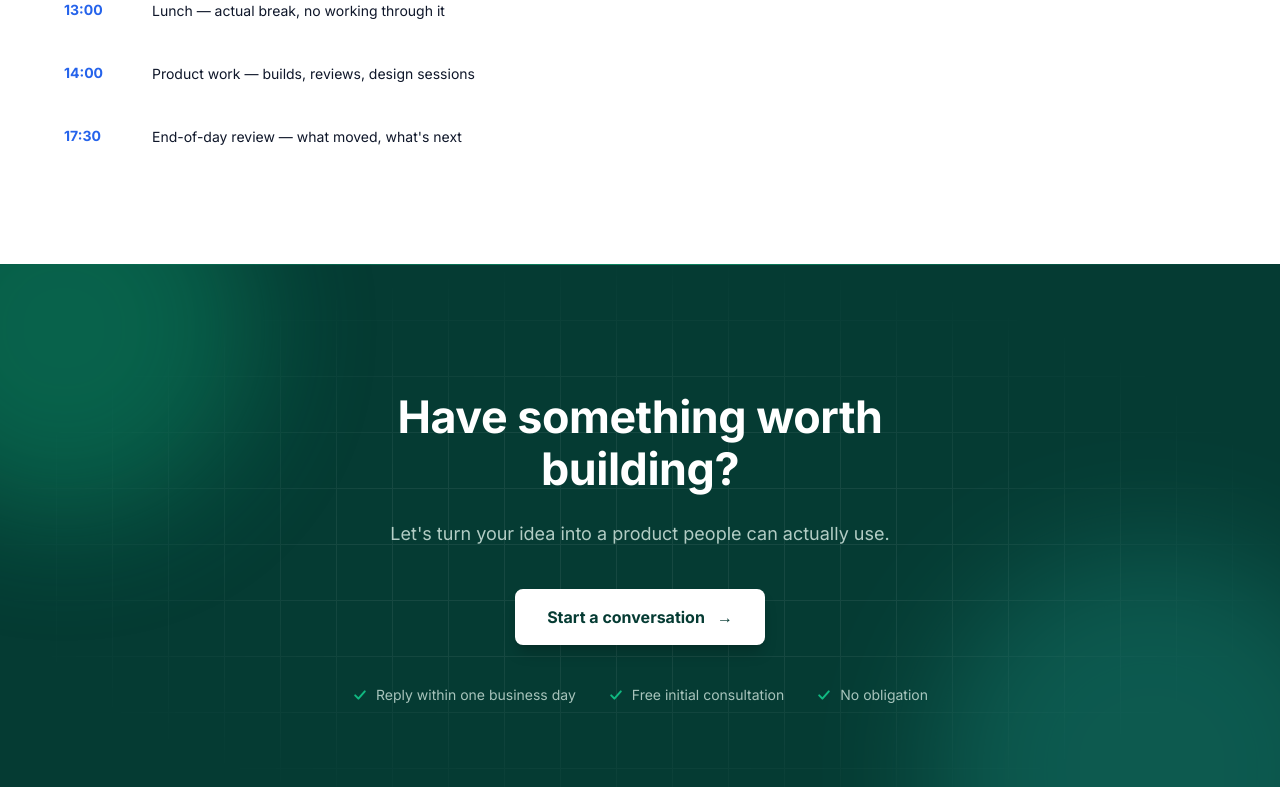
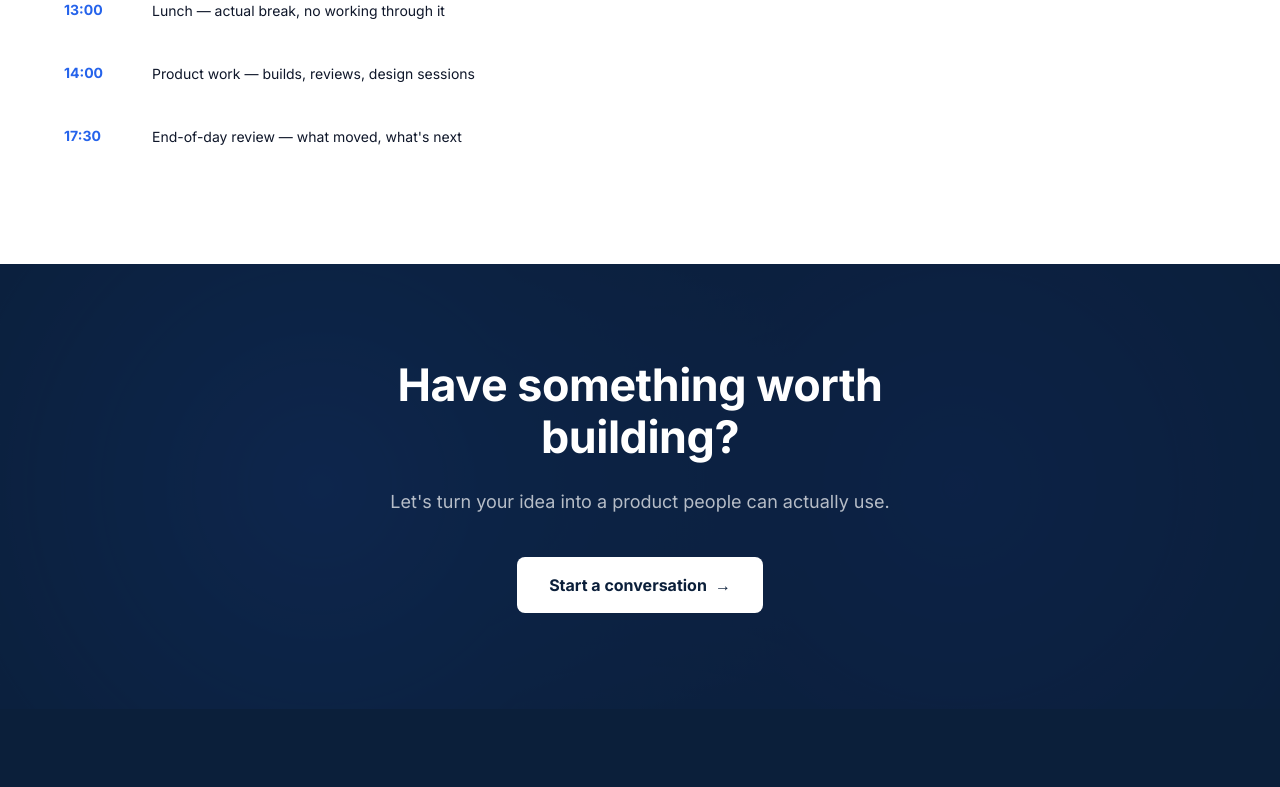
Before and after one commit to Ayan-0011/NextTech, a React (Vite) app: page /life in a window 1280 px wide. Shown: the part 2460-3247 px from the top of the page. Built offline with nearby package versions, Linux system fonts and the light colour scheme.

Commit message:
not found

```diff
--- a/src/App.jsx
+++ b/src/App.jsx
@@ -13,12 +13,13 @@ import Footer from "./components/layout/Footer";
 import ScrollToTop from "./components/page-transition/ScrollToTop";
 import PageTransition from "./components/page-transition/PageTransition";
 import BackToTopButton from "./components/buttons/BackToTopButton";
+import NotFound from "./pages/NotFound";
 // import PageTransition from "./components/page-transition/PageTransition";
 
 export default function App() {
   return (
     <BrowserRouter>
-      <PageTransition/>
+      <PageTransition />
       <ScrollToTop />
       <Navbar />
       <Routes>
@@ -31,9 +32,11 @@ export default function App() {
         <Route path="/careers" element={<CareersPage />} />
         <Route path="/life" element={<LifeAtCompanyPage />} />
         <Route path="/contact" element={<ContactPage />} />
+        <Route path="*" element={<NotFound />} />
+
       </Routes>
       <Footer />
-      <BackToTopButton/>
+      <BackToTopButton />
     </BrowserRouter>
   );
 }
--- /dev/null
+++ b/src/pages/NotFound.jsx
@@ -0,0 +1,75 @@
+
+import { Link } from 'react-router-dom'
+import FadeIn from '../components/animations/FadeIn'
+
+export default function NotFound() {
+  return (
+    <main className="min-h-[80vh] flex items-center justify-center bg-bg px-5 py-24 overflow-hidden">
+      <div className="container">
+        <FadeIn className="max-w-2xl mx-auto text-center">
+
+          {/* 404 Illustration */}
+          <div className="relative inline-flex items-center justify-center mb-8">
+            {/* Background Glow */}
+            <div className="absolute w-64 h-64 bg-blue/10 rounded-full blur-3xl" />
+
+            {/* 404 Number */}
+            <h1 className="relative text-[120px] sm:text-[170px] leading-none font-extrabold tracking-tighter text-navy">
+              4
+              <span className="inline-block text-blue">0</span>
+              4
+            </h1>
+
+            {/* Decorative Dot */}
+            <span className="absolute -top-2 right-2 sm:right-5 w-4 h-4 rounded-full bg-blue animate-pulse" />
+            <span className="absolute bottom-4 -left-3 w-3 h-3 rounded-full bg-navy/20" />
+          </div>
+
+          {/* Text Content */}
+          <span className="block text-xs font-semibold uppercase tracking-[0.25em] text-blue mb-4">
+            Page not found
+          </span>
+
+          <h2 className="heading-section text-navy mb-5">
+            Looks like you're
+            <span className="block">off the map.</span>
+          </h2>
+
+          <p className="text-muted text-base sm:text-lg leading-relaxed max-w-lg mx-auto mb-9">
+            The page you're looking for doesn't exist or may have been moved.
+            Let's get you back on the right track.
+          </p>
+
+          {/* Actions */}
+          <div className="flex flex-col sm:flex-row items-center justify-center gap-4">
+            <Link
+              to="/"
+              className="inline-flex items-center justify-center gap-2 w-full sm:w-auto px-6 py-3 rounded-lg bg-navy text-white text-sm font-semibold hover:bg-blue transition-all duration-300 hover:-translate-y-0.5"
+            >
+              <span aria-hidden="true">←</span>
+              Back to Home
+            </Link>
+
+            <button
+              type="button"
+              onClick={() => window.history.back()}
+              className="inline-flex items-center justify-center w-full sm:w-auto px-6 py-3 rounded-lg border border-border bg-surface text-navy text-sm font-semibold hover:border-blue hover:text-blue transition-all duration-300"
+            >
+              Go Back
+            </button>
+          </div>
+
+          {/* Bottom Detail */}
+          <div className="flex items-center justify-center gap-3 mt-14">
+            <span className="h-px w-10 bg-border" />
+            <span className="text-xs text-muted tracking-widest uppercase">
+              Nexa Tech
+            </span>
+            <span className="h-px w-10 bg-border" />
+          </div>
+
+        </FadeIn>
+      </div>
+    </main>
+  )
+}
--- a/src/sections/home/FinalCTA.jsx
+++ b/src/sections/home/FinalCTA.jsx
@@ -1,98 +1,38 @@
 import { Link } from 'react-router-dom'
 import FadeIn from '../../components/animations/FadeIn'
 
-// Change these two values to re-theme the whole section quickly
-const BASE = '#053B33' // deep emerald background
-const GLOW = '#10B981' // bright emerald used for glows
-
-const points = [
-  'Reply within one business day',
-  'Free initial consultation',
-  'No obligation',
-]
-
 export default function FinalCTA() {
   return (
-    <section
-      className="relative overflow-hidden py-24 md:py-32"
-      style={{ backgroundColor: BASE }}
-    >
-      {/* Soft emerald glows */}
+    <section className="py-24 bg-navy relative overflow-hidden">
+      {/* Subtle background pattern */}
       <div
-        aria-hidden="true"
-        className="pointer-events-none absolute -top-32 -left-32 h-96 w-96 rounded-full blur-3xl opacity-30 motion-safe:animate-pulse"
-        style={{ backgroundColor: GLOW }}
+        className="absolute inset-0 pointer-events-none opacity-10"
+        style={{
+          backgroundImage: `radial-gradient(circle at 25% 50%, #2563EB 0%, transparent 50%), radial-gradient(circle at 75% 50%, #1e40af 0%, transparent 50%)`,
+        }}
       />
       <div
-        aria-hidden="true"
-        className="pointer-events-none absolute -bottom-40 -right-24 h-[28rem] w-[28rem] rounded-full blur-3xl opacity-20"
-        style={{ backgroundColor: '#2DD4BF' }}
-      />
-
-      {/* Grid pattern, faded toward the edges */}
-      <div
-        aria-hidden="true"
-        className="pointer-events-none absolute inset-0 opacity-[0.07]"
+        className="absolute inset-0 pointer-events-none opacity-5"
         style={{
-          backgroundImage: `linear-gradient(#fff 1px, transparent 1px), linear-gradient(90deg, #fff 1px, transparent 1px)`,
-          backgroundSize: '56px 56px',
-          WebkitMaskImage:
-            'radial-gradient(ellipse at center, black 30%, transparent 75%)',
-          maskImage:
-            'radial-gradient(ellipse at center, black 30%, transparent 75%)',
-        }}
-      />
-
-      {/* Thin top edge so it separates cleanly from the section above */}
-      <div
-        aria-hidden="true"
-        className="absolute inset-x-0 top-0 h-px"
-        style={{
-          background: `linear-gradient(90deg, transparent, ${GLOW}99, transparent)`,
+          backgroundImage: `linear-gradient(rgba(255,255,255,0.05) 1px, transparent 1px), linear-gradient(90deg, rgba(255,255,255,0.05) 1px, transparent 1px)`,
+          backgroundSize: '60px 60px',
         }}
       />
 
       <div className="container relative z-10 text-center">
         <FadeIn>
-          <h2 className="heading-section mx-auto mb-6 max-w-2xl text-white">
+          <h2 className="heading-section text-white mb-6 max-w-2xl mx-auto">
             Have something worth building?
           </h2>
-          <p className="mx-auto mb-10 max-w-xl text-lg leading-relaxed text-emerald-50/75">
+          <p className="text-white/70 text-lg leading-relaxed mb-10 max-w-xl mx-auto">
             Let's turn your idea into a product people can actually use.
           </p>
-
           <Link
             to="/contact"
-            className="group inline-flex items-center gap-3 rounded-lg bg-white px-8 py-4 text-base font-bold text-[#053B33] shadow-lg shadow-black/20 transition-all duration-200 hover:-translate-y-0.5 hover:bg-emerald-50 hover:shadow-2xl focus-visible:outline-none focus-visible:ring-4 focus-visible:ring-emerald-300/60"
+            className="inline-flex items-center gap-2 bg-white text-navy font-bold px-8 py-4 rounded-lg hover:bg-white/90 hover:-translate-y-0.5 hover:shadow-xl transition-all duration-200 text-base"
           >
-            Start a conversation
-            <span
-              aria-hidden="true"
-              className="inline-block transition-transform duration-200 group-hover:translate-x-1"
-            >
-              →
-            </span>
+            Start a conversation <span aria-hidden="true">→</span>
           </Link>
-
-          <ul className="mt-10 flex flex-wrap items-center justify-center gap-x-8 gap-y-3 text-sm text-emerald-50/70">
-            {points.map((point) => (
-              <li key={point} className="flex items-center gap-2">
-                <svg
-                  aria-hidden="true"
-                  viewBox="0 0 20 20"
-                  className="h-4 w-4 flex-none"
-                  fill="none"
-                  stroke={GLOW}
-                  strokeWidth="2.5"
-                  strokeLinecap="round"
-                  strokeLinejoin="round"
-                >
-                  <path d="M4 10.5l4 4 8-9" />
-                </svg>
-                {point}
-              </li>
-            ))}
-          </ul>
         </FadeIn>
       </div>
     </section>
```
